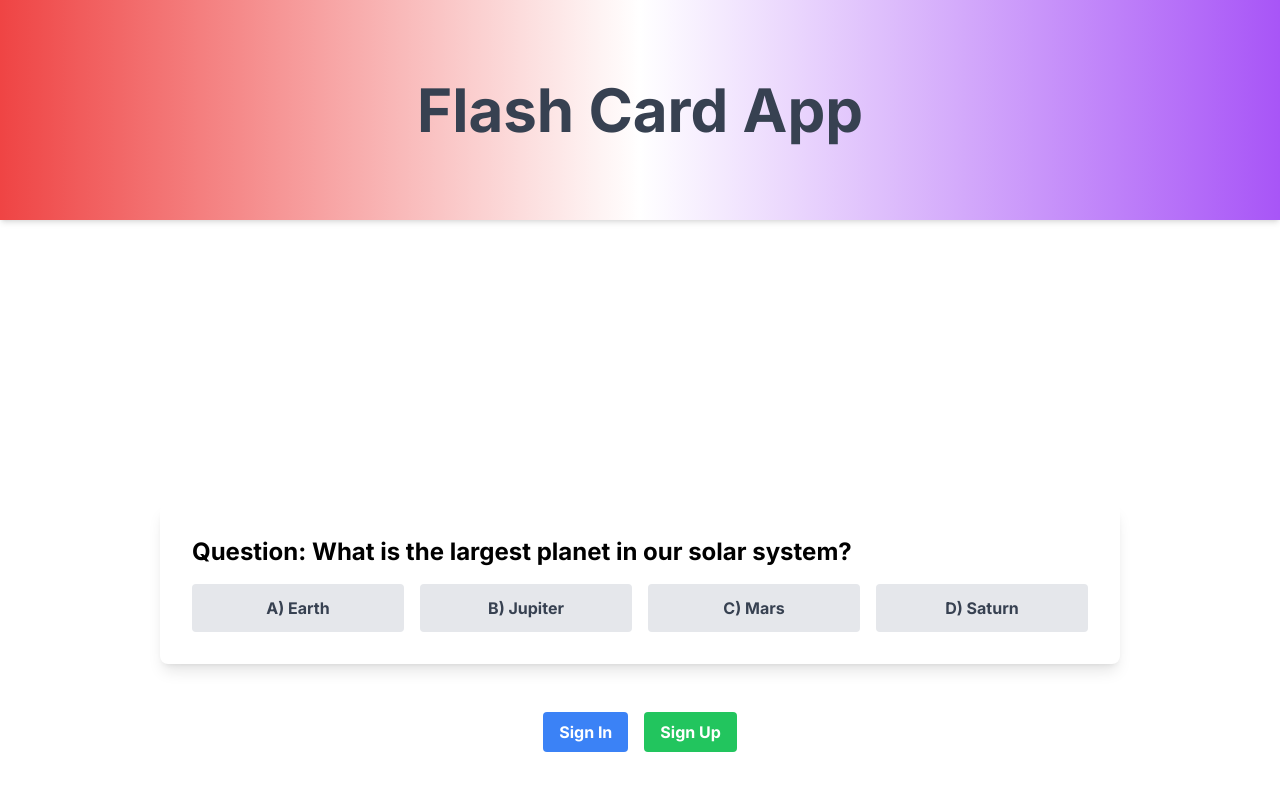
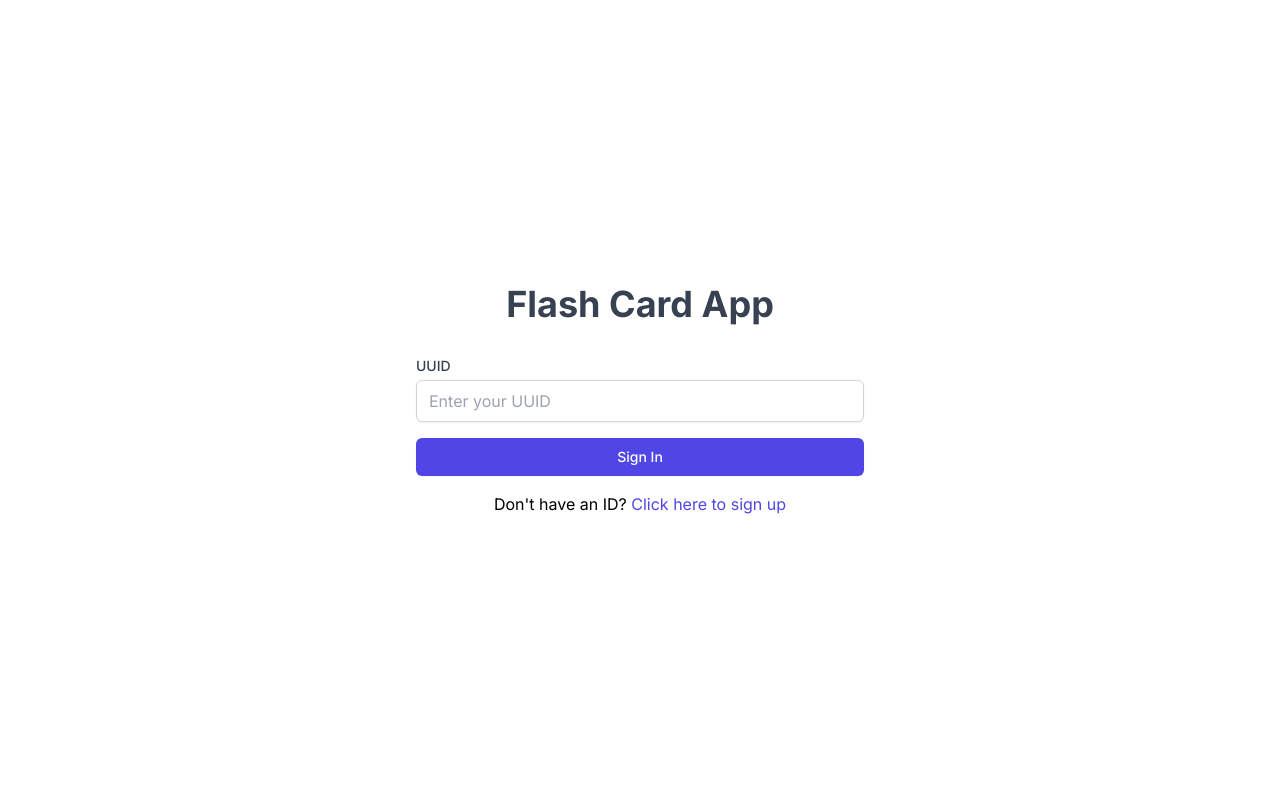
Before and after one commit to shagene/flashcard, a Next.js app: page / in a window 1280 px wide. Shown: the top 790 px of the page. Built offline with nearby package versions, Linux system fonts and the light colour scheme.

Commit message:
Updated app so that signin or signup will communicate with supabase. email is captured and shown in dashboard after login

```diff
--- a/package.json
+++ b/package.json
@@ -9,15 +9,18 @@
     "lint": "next lint"
   },
   "dependencies": {
+    "@supabase/supabase-js": "^2.39.8",
     "next": "14.1.3",
     "prettier": "^3.2.5",
     "react": "^18",
-    "react-dom": "^18"
+    "react-dom": "^18",
+    "uuid": "^9.0.1"
   },
   "devDependencies": {
     "@types/node": "^20",
     "@types/react": "^18",
     "@types/react-dom": "^18",
+    "@types/uuid": "^9.0.8",
     "autoprefixer": "^10.4.18",
     "eslint": "^8",
     "eslint-config-next": "14.1.3",
--- /dev/null
+++ b/src/components/LayoutAuth.tsx
@@ -0,0 +1,74 @@
+// src/components/LayoutAuth.tsx
+import React, { ReactNode, useState, useEffect } from "react";
+import Head from "next/head";
+import { Inter } from "next/font/google";
+import "../styles/globals.css";
+
+const inter = Inter({ subsets: ["latin"] });
+
+type Props = {
+  children: ReactNode;
+};
+
+const LayoutAuth = ({ children }: Props) => {
+  const [userEmail, setUserEmail] = useState("");
+
+  useEffect(() => {
+    const email = localStorage.getItem("userEmail");
+    console.log("Retrieved email from localStorage:", email); // Debugging log
+    if (email) {
+      setUserEmail(email);
+    }
+  }, []);
+
+  const handleLogout = () => {
+    localStorage.removeItem("userEmail");
+    window.location.href = "/";
+  };
+
+  return (
+    <>
+      <Head>
+        <title>Flash Card App</title>
+        <meta name="description" content="To help with test prep." />
+        <meta name="keywords" content="flashcards, quizzes, study" />
+        <meta name="author" content="Steven Hagene" />
+      </Head>
+      <div className={inter.className}>
+        <div className="appbar">
+          <div className="title">Flash Card App</div>
+          <div className="user-info">
+            {userEmail ? <span>{userEmail}</span> : <span>No email found</span>}
+            <button onClick={handleLogout}>Log Out</button>
+          </div>
+        </div>
+        {children}
+      </div>
+      <style jsx>{`
+        .appbar {
+          display: flex;
+          justify-content: space-between;
+          align-items: center;
+          padding: 1rem;
+          background-color: #333;
+          color: #fff;
+        }
+        .user-info span {
+          margin-right: 1rem;
+        }
+        button {
+          background-color: #f00;
+          color: #fff;
+          border: none;
+          padding: 0.5rem 1rem;
+          cursor: pointer;
+        }
+        button:hover {
+          opacity: 0.8;
+        }
+      `}</style>
+    </>
+  );
+};
+
+export default LayoutAuth;
--- a/src/components/Layout.tsx
+++ b/src/components/LayoutNonAuth.tsx
@@ -1,4 +1,4 @@
-// src/app/components/Layout.tsx
+// src/app/components/LayoutNonAuth.tsx
 import React from "react";
 import Head from "next/head";
 import { Inter } from "next/font/google";
@@ -17,7 +17,7 @@ export default function RootLayout({
         <title>Flash Card App</title>
         <meta name="description" content="To help with test prep." />
         <meta name="keywords" content="flashcards, quizzes, study" />
-        <meta name="author" content="Your Name" />
+        <meta name="author" content="Steven Hagene" />
       </Head>
       <div className={inter.className}>{children}</div>
     </>
--- /dev/null
+++ b/src/pages/api/signin.ts
@@ -0,0 +1,42 @@
+// src/pages/api/signin.ts
+import { NextApiRequest, NextApiResponse } from "next";
+import { supabase } from "../../utils/supabaseClient";
+
+export default async function signin(
+  req: NextApiRequest,
+  res: NextApiResponse,
+) {
+  console.log("Signin API called with body:", req.body); // Log the request body
+  if (req.method === "POST") {
+    const { uuid } = req.body;
+
+    if (!uuid) {
+      return res.status(400).json({ error: "UUID is required" });
+    }
+
+    const { data, error } = await supabase
+      .from("users")
+      .select("email")
+      .eq("id", uuid)
+      .single();
+
+    console.log("Signin API response data:", data); // Log the response data
+    console.log("Signin API error:", error); // Log any error
+
+    if (error) {
+      return res.status(500).json({ error: error.message });
+    }
+
+    if (data) {
+      // Assuming you're sending the email back to the client
+      return res
+        .status(200)
+        .json({ message: "Sign in successful", email: data.email });
+    } else {
+      return res.status(404).json({ error: "User not found." });
+    }
+  } else {
+    res.setHeader("Allow", ["POST"]);
+    return res.status(405).end(`Method ${req.method} Not Allowed`);
+  }
+}
--- /dev/null
+++ b/src/pages/api/signup.ts
@@ -0,0 +1,41 @@
+// src/pages/api/signup.ts
+import { createClient } from "@supabase/supabase-js";
+import { v4 as uuidv4 } from "uuid";
+import type { NextApiRequest, NextApiResponse } from "next";
+
+const supabaseUrl = process.env.NEXT_PUBLIC_SUPABASE_URL || "";
+const supabaseAnonKey = process.env.NEXT_PUBLIC_SUPABASE_ANON_KEY || "";
+
+const supabase = createClient(supabaseUrl, supabaseAnonKey);
+
+export default async function signup(
+  req: NextApiRequest,
+  res: NextApiResponse,
+) {
+  console.log("Signup API called with body:", req.body); // Log the request body
+  if (req.method === "POST") {
+    const { email } = req.body;
+
+    if (!email) {
+      return res.status(400).json({ error: "Email is required." });
+    }
+
+    const uuid = uuidv4();
+    const { error } = await supabase
+      .from("users")
+      .insert([{ id: uuid, email }]);
+
+    console.log("Signup API response:", { uuid, email }); // Log the response data
+    console.log("Signup API error:", error); // Log any error
+
+    if (error) {
+      return res.status(401).json({ error: error.message });
+    }
+
+    // Assuming you're sending the email back to the client
+    return res.status(200).json({ uuid, email });
+  } else {
+    res.setHeader("Allow", ["POST"]);
+    return res.status(405).end(`Method ${req.method} Not Allowed`);
+  }
+}
--- a/src/pages/index.tsx
+++ b/src/pages/index.tsx
@@ -1,92 +1,148 @@
 import React, { useState } from "react";
-import Layout from "../components/Layout";
-
-const questions = [
-  {
-    question: "What is the largest planet in our solar system?",
-    options: ["A) Earth", "B) Jupiter", "C) Mars", "D) Saturn"],
-    answer: "B) Jupiter",
-  },
-  {
-    question: "What is the smallest planet in our solar system?",
-    options: ["A) Earth", "B) Mercury", "C) Mars", "D) Saturn"],
-    answer: "B) Mercury",
-  },
-  {
-    question: "How many moons does Earth have?",
-    options: ["A) 1", "B) 2", "C) 3", "D) 4"],
-    answer: "A) 1",
-  },
-  {
-    question: "Which planet is known as the Red Planet?",
-    options: ["A) Earth", "B) Mars", "C) Venus", "D) Jupiter"],
-    answer: "B) Mars",
-  },
-  {
-    question: "Which planet is known as the 'Gas Giant'?",
-    options: ["A) Earth", "B) Jupiter", "C) Mars", "D) Saturn"],
-    answer: "B) Jupiter",
-  },
-];
+import { useRouter } from "next/router";
+import Layout from "../components/LayoutNonAuth";
 
 const HomePage = () => {
-  const [currentQuestionIndex, setCurrentQuestionIndex] = useState(0);
-  const [isCorrect, setIsCorrect] = useState<boolean | null>(null);
-  const handleAnswer = (answer: string) => {
-    if (answer === questions[currentQuestionIndex].answer) {
-      setIsCorrect(true);
-      setTimeout(() => {
-        setIsCorrect(null);
-        setCurrentQuestionIndex((prevIndex) => prevIndex + 1);
-      }, 2000);
-    } else {
-      setIsCorrect(false);
-      setTimeout(() => {
-        setIsCorrect(null);
-      }, 2000);
+  const [email, setEmail] = useState("");
+  const [uuid, setUuid] = useState("");
+  const [loading, setLoading] = useState(false);
+  const [error, setError] = useState("");
+  const [showSignup, setShowSignup] = useState(false); // New state to toggle between forms
+  const router = useRouter();
+
+  const handleSignup = async (e: { preventDefault: () => void }) => {
+    e.preventDefault();
+    setLoading(true);
+    setError("");
+    try {
+      const response = await fetch("/api/signup", {
+        method: "POST",
+        headers: {
+          "Content-Type": "application/json",
+        },
+        body: JSON.stringify({ email }),
+      });
+      const data = await response.json();
+      if (data.email) {
+        localStorage.setItem("userEmail", data.email);
+        router.push("/dashboard");
+      } else {
+        setError("Signup failed. Please try again.");
+      }
+    } catch (err) {
+      setError("An error occurred. Please try again.");
     }
+    setLoading(false);
+  };
+
+  const handleSignin = async (e: { preventDefault: () => void }) => {
+    e.preventDefault();
+    setLoading(true);
+    setError("");
+    try {
+      const response = await fetch("/api/signin", {
+        method: "POST",
+        headers: {
+          "Content-Type": "application/json",
+        },
+        body: JSON.stringify({ uuid }),
+      });
+      const data = await response.json();
+      if (data.email) {
+        localStorage.setItem("userEmail", data.email);
+        router.push("/dashboard");
+      } else {
+        setError("Signin failed. Please try again.");
+      }
+    } catch (err) {
+      setError("An error occurred. Please try again.");
+    }
+    setLoading(false);
   };
 
   return (
     <Layout>
-      <div className="bg-gradient-to-r from-red-500 via-white to-purple-500 w-full py-20 shadow-md">
-        {" "}
-        <h1 className="text-center text-gray-700 text-6xl font-bold">
-          Flash Card App
-        </h1>
-      </div>
-      <div className="flex flex-col items-center justify-center min-h-screen">
-        {currentQuestionIndex < questions.length ? (
-          <div className="bg-white w-3/4 p-8 m-4 rounded-lg shadow-lg">
-            <h2 className="text-2xl font-bold mb-4">
-              Question: {questions[currentQuestionIndex].question}
-            </h2>
-            <div className=" grid grid-cols-2 gap-4 md:grid-cols-4">
-              {questions[currentQuestionIndex].options.map((option, i) => (
+      <div className="flex flex-col items-center justify-center min-h-screen space-y-8">
+        <h1 className="text-4xl font-bold text-gray-700">Flash Card App</h1>
+        {error && <p className="text-red-500">{error}</p>}
+        <div className="w-full max-w-md">
+          {!showSignup ? (
+            <>
+              <form onSubmit={handleSignin} className="mb-4">
+                <div className="mb-4">
+                  <label
+                    htmlFor="uuid"
+                    className="block text-sm font-medium text-gray-700"
+                  >
+                    UUID
+                  </label>
+                  <input
+                    type="text"
+                    id="uuid"
+                    value={uuid}
+                    onChange={(e) => setUuid(e.target.value)}
+                    placeholder="Enter your UUID"
+                    required
+                    className="mt-1 block w-full px-3 py-2 border border-gray-300 rounded-md shadow-sm focus:outline-none focus:ring-indigo-500 focus:border-indigo-500"
+                  />
+                </div>
                 <button
-                  key={i}
-                  className={`w-full h-12 bg-gray-200 text-gray-700 font-bold py-2 px-4 rounded ${isCorrect === true && option === questions[currentQuestionIndex].answer ? "bg-green-500 animate-pulse" : isCorrect === false && option === questions[currentQuestionIndex].options.find((o) => o !== questions[currentQuestionIndex].answer) ? "bg-red-500 animate-pulse" : "hover:bg-gray-300"}`}
-                  onClick={() => handleAnswer(option)}
+                  type="submit"
+                  disabled={loading}
+                  className="w-full flex justify-center py-2 px-4 border border-transparent rounded-md shadow-sm text-sm font-medium text-white bg-indigo-600 hover:bg-indigo-700 focus:outline-none focus:ring-2 focus:ring-offset-2 focus:ring-indigo-500"
                 >
-                  {option}
+                  {loading ? "Signing In..." : "Sign In"}
                 </button>
-              ))}
-            </div>
-          </div>
-        ) : (
-          <div className="bg-white w-3/4 p-8 m-4 rounded-lg shadow-lg">
-            <h2 className="text-2xl font-bold mb-4">
-              Congratulations! You've completed all questions.
-            </h2>
-          </div>
-        )}
-        <div className="mt-8">
-          <button className="bg-blue-500 hover:bg-blue-700 text-white font-bold py-2 px-4 rounded mx-2">
-            Sign In
-          </button>
-          <button className="bg-green-500 hover:bg-green-700 text-white font-bold py-2 px-4 rounded mx-2">
-            Sign Up
-          </button>
+              </form>
+              <p className="text-center">
+                Don't have an ID?{" "}
+                <button
+                  onClick={() => setShowSignup(true)}
+                  className="text-indigo-600 hover:text-indigo-800"
+                >
+                  Click here to sign up
+                </button>
+              </p>
+            </>
+          ) : (
+            <>
+              <form onSubmit={handleSignup}>
+                <div className="mb-4">
+                  <label
+                    htmlFor="email"
+                    className="block text-sm font-medium text-gray-700"
+                  >
+                    Email
+                  </label>
+                  <input
+                    type="email"
+                    id="email"
+                    value={email}
+                    onChange={(e) => setEmail(e.target.value)}
+                    placeholder="Enter your email"
+                    required
+                    className="mt-1 block w-full px-3 py-2 border border-gray-300 rounded-md shadow-sm focus:outline-none focus:ring-indigo-500 focus:border-indigo-500"
+                  />
+                </div>
+                <button
+                  type="submit"
+                  disabled={loading}
+                  className="w-full flex justify-center py-2 px-4 border border-transparent rounded-md shadow-sm text-sm font-medium text-white bg-indigo-600 hover:bg-indigo-700 focus:outline-none focus:ring-2 focus:ring-offset-2 focus:ring-indigo-500"
+                >
+                  {loading ? "Signing Up..." : "Sign Up"}
+                </button>
+              </form>
+              <p className="text-center">
+                Already have an ID?{" "}
+                <button
+                  onClick={() => setShowSignup(false)}
+                  className="text-indigo-600 hover:text-indigo-800"
+                >
+                  Click here to sign in
+                </button>
+              </p>
+            </>
+          )}
         </div>
       </div>
     </Layout>
--- /dev/null
+++ b/src/utils/supabaseClient.ts
@@ -0,0 +1,7 @@
+// src/utils/supabaseClient.ts
+import { createClient } from "@supabase/supabase-js";
+
+const supabaseUrl = process.env.NEXT_PUBLIC_SUPABASE_URL;
+const supabaseAnonKey = process.env.NEXT_PUBLIC_SUPABASE_ANON_KEY;
+
+export const supabase = createClient(supabaseUrl!, supabaseAnonKey!);
```
Also changed, not shown: src/pages/dashboard.tsx (+15 -3 lines), 2 other files (tests, documents, lock files or other folders).
